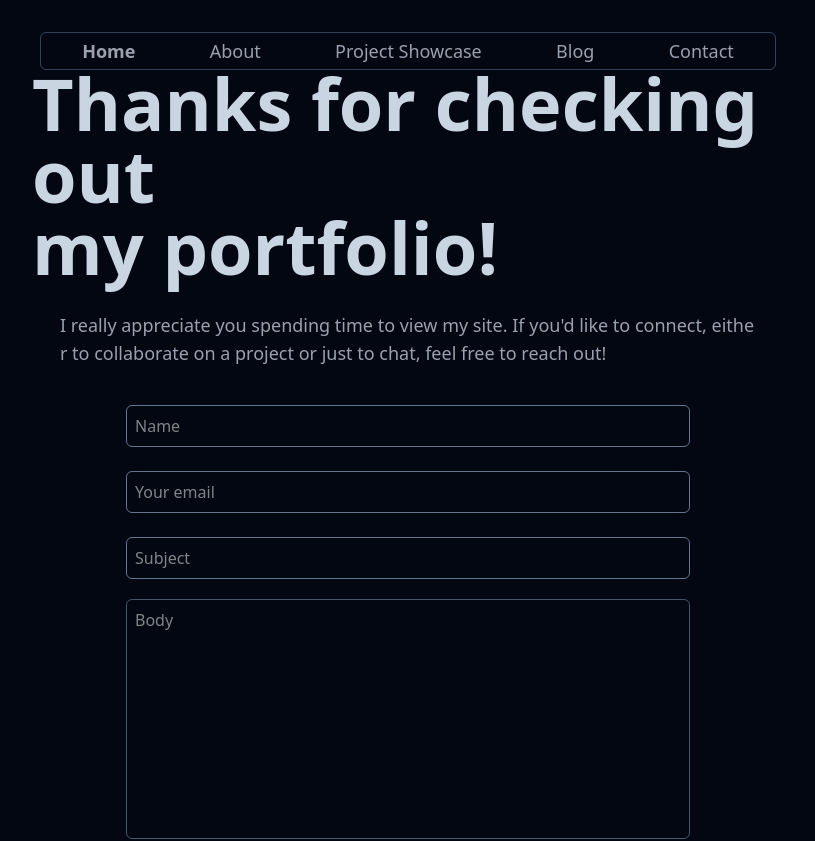
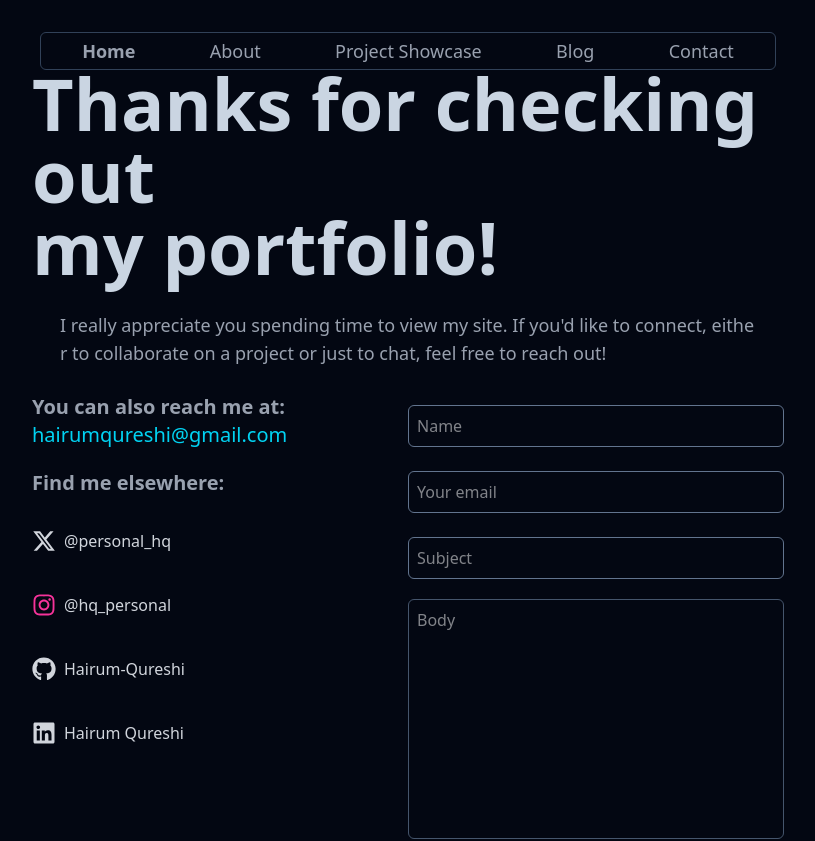
Before and after one commit to Hairum-Qureshi/personal-portfolio, a Next.js app: page /contact in a window 1280 px wide. Shown: the top 841 px of the page, without its empty margins (232-1047 px from the left). Built offline with nearby package versions, Linux system fonts and the light colour scheme.

Commit message:
added social media icons

```diff
--- a/app/contact/page.tsx
+++ b/app/contact/page.tsx
@@ -1,6 +1,11 @@
 "use client";
 
 import { useState } from "react";
+import { FaXTwitter } from "react-icons/fa6";
+import { FaLinkedin } from "react-icons/fa";
+import { FaGithub } from "react-icons/fa6";
+import { FaInstagram } from "react-icons/fa6";
+import Link from "next/link";
 
 export default function Contact() {
 	const [name, setName] = useState("");
@@ -56,8 +61,49 @@ export default function Contact() {
 					feel free to reach out!
 				</p>
 			</div>
-			<div className="w-full h-1/2 my-7">
-				<form className="w-3/4 m-auto" onSubmit={sendEmail}>
+			<div className="w-full flex my-7">
+				<div className="w-1/2">
+					<h3 className="font-semibold text-xl text-gray-400">
+						You can also reach me at: <br />
+						<p className="text-cyan-400 font-light">hairumqureshi@gmail.com</p>
+					</h3>
+					<h3 className="font-semibold text-xl text-gray-400 mt-5">
+						Find me elsewhere:
+					</h3>
+					<ul className="mt-2 space-y-3 font-light">
+						<li className="flex items-center space-x-2 mt-8 mb-10">
+							<FaXTwitter className="text-2xl text-gray-300" />
+							<span className="text-gray-300">@personal_hq</span>
+						</li>
+						<li className="flex items-center space-x-2 mb-10">
+							<FaInstagram className="text-2xl text-pink-500" />
+							<span className="text-gray-300">@hq_personal</span>
+						</li>
+						<li>
+							<Link
+								href="https://github.com/Hairum-Qureshi"
+								target="_blank"
+								rel="noopener noreferrer"
+								className="flex items-center space-x-2 mb-10 text-gray-300 hover:text-gray-400 transition-colors"
+							>
+								<FaGithub className="text-2xl" />
+								<span>Hairum-Qureshi</span>
+							</Link>
+						</li>
+						<li>
+							<Link
+								href="https://www.linkedin.com/in/hairum-qureshi/"
+								target="_blank"
+								rel="noopener noreferrer"
+								className="flex items-center space-x-2 mb-10 text-gray-300 hover:text-blue-400 transition-colors"
+							>
+								<FaLinkedin className="text-2xl" />
+								<span>Hairum Qureshi</span>
+							</Link>
+						</li>
+					</ul>
+				</div>
+				<form className="w-1/2 h-1/2" onSubmit={sendEmail}>
 					<input
 						type="text"
 						placeholder="Name"
```
